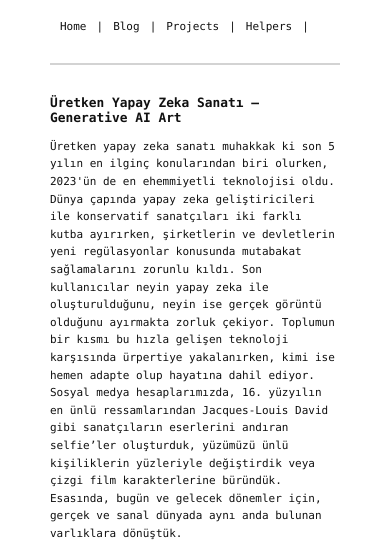
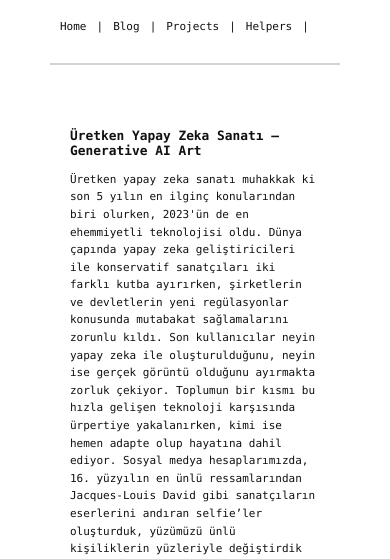
Before and after one commit to cobanov/web-cobanov, a Flask app: page /blog/generative_art in a window 390 px wide. Shown: the top 559 px of the page. Run offline with Flask 3, Linux system fonts and the light colour scheme.

```diff
--- a/app.py
+++ b/app.py
@@ -13,6 +13,7 @@ def get_blog_posts():
         "generative_art": "Generative Art: A Gentle Introduction",
         "vision_transformers": "Vision Transformers: A New Era in Computer Vision",
         "what_is_generative_art": "What is Generative Art?",
+        "bitter_sweet": "Bitter Sweet",
     }
 
     blog_posts = {
--- a/static/css/style.css
+++ b/static/css/style.css
@@ -64,3 +64,10 @@ img {
   margin-right: auto;
   border-radius: 10px;
 }
+
+/* Article Layout */
+article {
+  max-width: 700px; /* This keeps your content narrow and centered */
+  margin: 1px auto; /* Centers the content */
+  padding: 20px;
+}
--- a/templates/blog_posts/generative_art.html
+++ b/templates/blog_posts/generative_art.html
@@ -1,7 +1,7 @@
 {% extends "base.html" %} {% block title %}Post 1 Title - [Your Blog Title]{%
   endblock %} {% block content %}
 
-
+  <article>
 
 
 
@@ -76,5 +76,5 @@
 <p>Ayrıca <strong >Super-resolution, Inpainting ve Depth to Image</strong> gibi farklı koşullandırmalar da vardır. Super-resolution, fotoğrafın yüksek çözünürlüklü hali ve düşük çözünürlüklü hali üzerinde eğitim gerçekleştirilirken; depth to image, görüntünün kendisi ve derinlik haritası ile koşullandırılarak eğitilir.</p><h4 name="9014" id="9014" class="graf graf--h4 graf-after--p"><strong class="markup--strong markup--h4-strong">Kapanış</strong></h4>
 
 <p>Bu yazımı kapatırken, üretken sanatın ne tamamen geleneksel anlamda bir sanat olduğunu ne de sadece bir programlama disiplini olduğunu belirtmem gerekiyor. Aslında bu, hem ikisi hem de hiçbiri olarak tanımlanabilir. Yazılım, tanım itibarıyla insan ve bilgisayar arasındaki bir iletişim arayüzüdür. Sanat ise, duygularla derinden bağlantılı bir alan olup, bu kadar duygusal bir konuyu tek bir tanımla sınırlamak hata olurdu. Üretken sanat, bu iki grift ve birbirinden farklı dünyayı bir araya getirir. Üretken yapay zeka ise buna ek olarak derin bir matematik ekler, insanı taklit eder ve gerçeklik algımızı sarsar. Bu konuda kesin bir hükme varmak için henüz çok erken. Üretken sanat, sanat ve teknolojinin kesiştiği, sürekli evrilen ve sınırları zorlayan bir alandır.</p></div></div></section>
-
+</article>
   {% endblock %}
```
